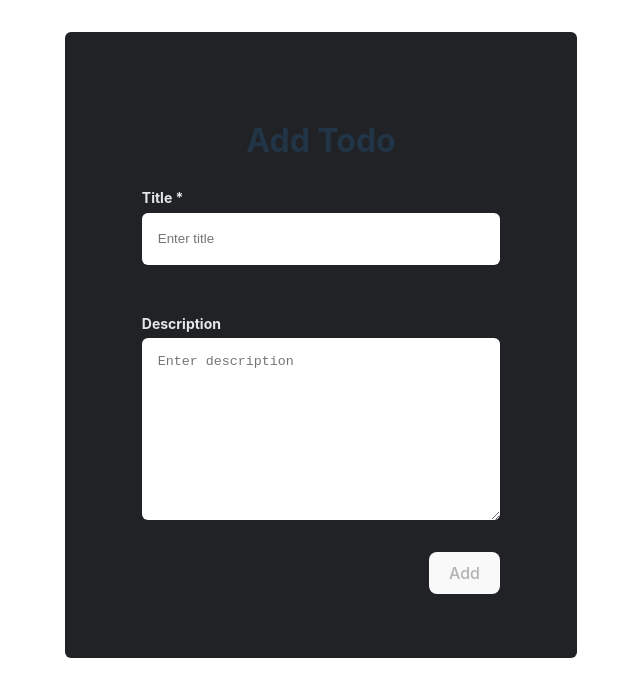
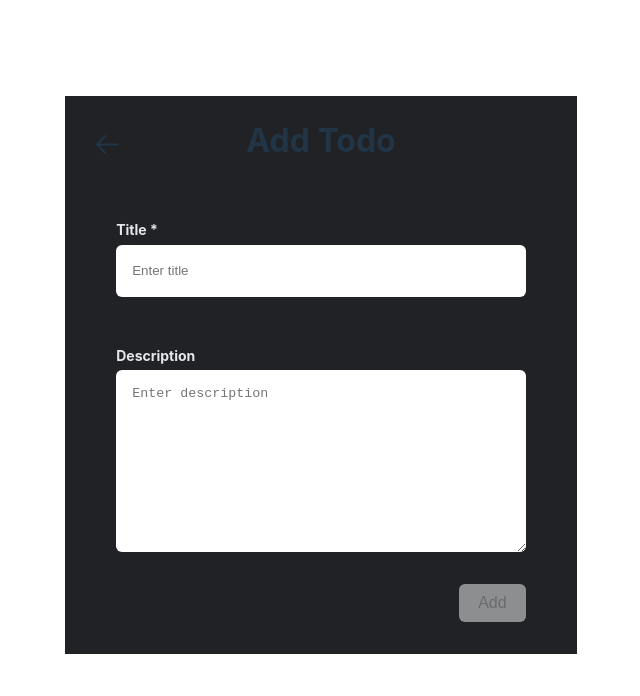
Before and after one commit to Kinbou/todolist-webFactory, a React (Vite) app: page /#/todo/new in a window 1280 px wide. Shown: the top 696 px of the page, without its empty margins (319-959 px from the left). Built offline with nearby package versions, Linux system fonts and the light colour scheme.

Commit message:
feat: :triangular_flag_on_post: Add button component  & button back in the TodoDetail component

```diff
--- /dev/null
+++ b/src/components/buttons/Button.tsx
@@ -0,0 +1,28 @@
+import cx from 'classnames'
+
+interface ButtonProps {
+  text: string
+  type: 'button' | 'submit' | 'reset'
+  onClick?: () => void
+  disable?: boolean
+}
+
+const Button = ({ text, type = 'button', onClick, disable }: ButtonProps) => {
+  return (
+    <button
+      type={type}
+      onClick={onClick}
+      className={cx(
+        'mt-2em w-auto w-min px-1.2em py-0.6em border-none cursor-pointer rounded-md text-16px',
+        {
+          'opacity-50': disable,
+        },
+      )}
+      disabled={disable}
+    >
+      {text}
+    </button>
+  )
+}
+
+export default Button
--- a/src/index.css
+++ b/src/index.css
@@ -29,18 +29,6 @@ body {
   place-items: center;
 }
 
-
-button {
-  border-radius: 8px;
-  border: 1px solid transparent;
-  padding: 0.6em 1.2em;
-  font-size: 1em;
-  font-weight: 500;
-  font-family: inherit;
-  background-color: #1a1a1a;
-  cursor: pointer;
-  transition: border-color 0.25s;
-}
 button:hover {
   border-color: #646cff;
 }
--- a/src/pages/Home/components/TodoActions.tsx
+++ b/src/pages/Home/components/TodoActions.tsx
@@ -1,8 +1,12 @@
 const TodoActions = ({ goToTodoDetail }: { goToTodoDetail: () => void }) => {
   return (
     <div className="absolute top-3px right-0 pl-.5em ">
-      <div className="w-40px h-40px !hover:bg-gray-900 flex items-center rounded-md ">
-        <button className="i-carbon-edit" onClick={goToTodoDetail} />
+      <div className="w-40px h-40px !hover:bg-gray-900 flex items-center justify-center rounded-md cursor-pointer">
+        <button
+          className="i-carbon-edit cursor-pointer"
+          onClick={goToTodoDetail}
+          type="button"
+        />
       </div>
     </div>
   )
--- a/src/pages/Todo/Todo.tsx
+++ b/src/pages/Todo/Todo.tsx
@@ -1,17 +1,20 @@
+import { useContext } from 'react'
 import { useParams } from 'react-router-dom'
 
 import { getTodo } from '@services/todo-service'
 import { Todo } from '@models/Todo'
+import { TodoContext } from '@/contexts/todo-context'
 
 import TodoDetails from '@pages/Todo/components/TodoDetails'
 
 const TodoPage = () => {
   const { todoId } = useParams()
+  const { todoList } = useContext(TodoContext)
 
-  const todo: Todo | undefined = todoId ? getTodo(todoId) : undefined
+  const todo: Todo | undefined = todoId ? getTodo(todoId, todoList) : undefined
 
   return (
-    <div className="min-w-40% max-w-90% my-2rem  py-4rem flex justify-center rounded-md bg-#212226">
+    <div className=" my-2rem py-4rem flex justify-center w-100%">
       <TodoDetails todo={todo} />
     </div>
   )
--- a/src/pages/Todo/components/TodoDetails.tsx
+++ b/src/pages/Todo/components/TodoDetails.tsx
@@ -1,9 +1,11 @@
 import { ReactNode, SyntheticEvent, useContext, useState } from 'react'
 import { useNavigate } from 'react-router-dom'
+import cx from 'classnames'
 
 import { Todo } from '@models/Todo'
-import { addTodo } from '@services/todo-service'
+import { addTodo, updateTodo } from '@services/todo-service'
 import { TodoContext } from '@/contexts/todo-context'
+import Button from '@components/buttons/Button'
 
 const TodoDetails = ({ todo }: { todo: Todo | undefined }): ReactNode => {
   const [title, setTitle] = useState<string>(todo?.title ?? '')
@@ -11,7 +13,7 @@ const TodoDetails = ({ todo }: { todo: Todo | undefined }): ReactNode => {
     todo?.description ?? '',
   )
   const navigate = useNavigate()
-  const { updateTodoList } = useContext(TodoContext)
+  const { updateTodoList, todoList } = useContext(TodoContext)
 
   const handleAddTodo = (e: SyntheticEvent) => {
     e.preventDefault()
@@ -35,57 +37,68 @@ const TodoDetails = ({ todo }: { todo: Todo | undefined }): ReactNode => {
   const handleEditTodo = (e: SyntheticEvent) => {
     e.preventDefault()
     console.log('handleEditTodo')
+    if (todo) {
+      const result = updateTodo(todoList, {
+        description,
+        title,
+        checked: todo.checked,
+        id: todo.id,
+      })
+      updateTodoList(result)
+      navigate('/')
+    }
+  }
+
+  const goToHome = () => {
+    navigate('/')
   }
 
   return (
-    <div className="flex flex-col min-w-70% max-w-100% items-center">
+    <div className="min-w-40% max-w-90%rounded-md bg-#212226 flex flex-col items-center relative">
+      <button
+        className="i-carbon-arrow-left p-1em cursor-pointer absolute top-2.5em left-2em"
+        onClick={goToHome}
+      />
       <h1>{todo ? 'Modify Todo' : 'Add Todo'}</h1>
       <form
-        className=" flex flex-col w-100%"
+        className=" flex flex-col w-100% min-w-70% max-w-80% p-2em"
         onSubmit={todo ? handleEditTodo : handleAddTodo}
       >
-        <div className="flex flex-col mb-3rem">
+        <div className="flex flex-col mb-3rem w-100%">
           <label
             className="text-14px mb-.3rem text-gray-200 font-bold"
-            htmlFor=""
+            htmlFor="title"
           >
             Title *
           </label>
           <input
+            id="title"
             className="pl-1rem h-50px border-none rounded-md"
             placeholder="Enter title"
             value={title}
-            readOnly={!!todo}
             onChange={(e) => setTitle(e.target.value)}
           />
         </div>
-        <div className="flex flex-col">
+        <div className="flex flex-col max-w-100%">
           <label
-            htmlFor=""
+            htmlFor={'description'}
             className="text-14px mb-.3rem text-gray-200 font-bold"
           >
             Description
           </label>
           <textarea
             name={todo?.description}
-            id={todo?.id}
+            id={'description'}
             cols={20}
             rows={10}
             className="border-none rounded-md p-1rem max-w-100%"
-            readOnly={!!todo}
             value={description}
             placeholder="Enter description"
             onChange={(e) => setDescription(e.target.value)}
           ></textarea>
         </div>
         <div className="w-100% flex justify-end">
-          <button
-            className="mt-2em w-auto w-min"
-            type="submit"
-            disabled={!title}
-          >
-            {todo ? 'Edit' : 'Add'}
-          </button>
+          <Button text={todo ? 'Edit' : 'Add'} disable={!title} type="submit" />
         </div>
       </form>
     </div>
--- a/src/services/todo-service.ts
+++ b/src/services/todo-service.ts
@@ -15,8 +15,9 @@ export const getSortedTodos = (todoList?: Todo[]): Todo[] => {
   return listTodo.sort(sortTodos)
 }
 
-export const getTodo = (id: string): Todo | undefined => {
-  const todo = todos.find((todo) => todo.id === id)
+export const getTodo = (id: string, newTodos?: Todo[]): Todo | undefined => {
+  const trueTodo = newTodos?.length ? newTodos : todos
+  const todo = trueTodo.find((todo) => todo.id === id)
   return todo
 }
 
@@ -24,3 +25,10 @@ export const addTodo = (todo: Todo) => {
   const newTodo = [todo, ...todos]
   return newTodo
 }
+
+export const updateTodo = (todos: Todo[], todo: Todo): Todo[] => {
+  const index = todos.findIndex((item: Todo) => item.id === todo.id)
+  const copyTodos = [...todos]
+  copyTodos[index] = todo
+  return copyTodos
+}
```
Also changed, not shown: 1 other file (tests, documents, lock files or other folders).
